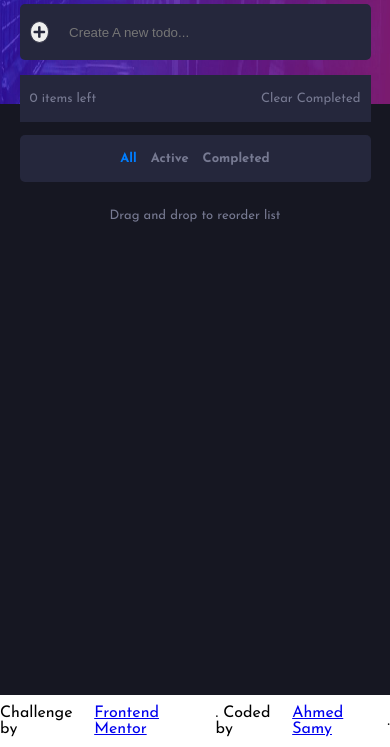
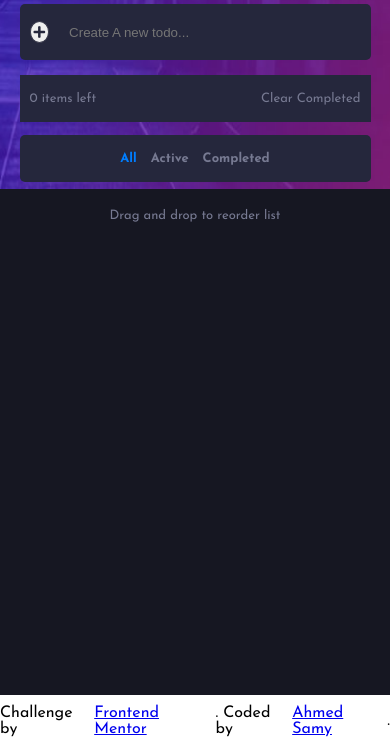
Before and after one commit to mrxxcoder/todo-app, a plain HTML site: page index.html in a window 390 px wide. Shown: the part 149-896 px from the top of the page. Drawn offline with nearby package versions, Linux system fonts and the light colour scheme.

Commit message:
Update style.css

```diff
--- a/css/style.css
+++ b/css/style.css
@@ -1,5 +1,6 @@
 .default {
     --top-img:url('../images/bg-desktop-dark.jpg');
+    --top-img-mobile:url('../images/bg-mobile-dark.jpg');
     --bg: hsl(235, 21%, 11%);
     --element-bg: hsl(235, 24%, 19%);
     --borderColor:hsl(237, 14%, 26%);
@@ -10,12 +11,13 @@
 
 .light {
     --top-img:url('../images/bg-desktop-light.jpg');
-	--bg: hsl(236, 33%, 92%);
-	--element-bg:hsl(0, 0%, 98%);
+    --top-img-mobile:url('../images/bg-mobile-light.jpg');
+    --bg: hsl(236, 33%, 92%);
+    --element-bg:hsl(0, 0%, 98%);
     --borderColor:hsla(236, 24%, 66%, 0.185);
     --textColor:hsl(235, 24%, 19%);
     --actionText:hsl(234, 11%, 52%);
-	--checkedColor:hsl(234, 11%, 52%);
+    --checkedColor:hsl(234, 11%, 52%);
 }
 
 * {
@@ -252,4 +254,11 @@ body {
 		border-radius: 5px;
 		background: var(--element-bg);
 	}
+	.app {
+		background: var(--top-img-mobile);
+		background-position: center top;
+		background-repeat: no-repeat;
+		background-size: 100% 40%;
+		background-color: var(--bg);
+	}
 }
```
